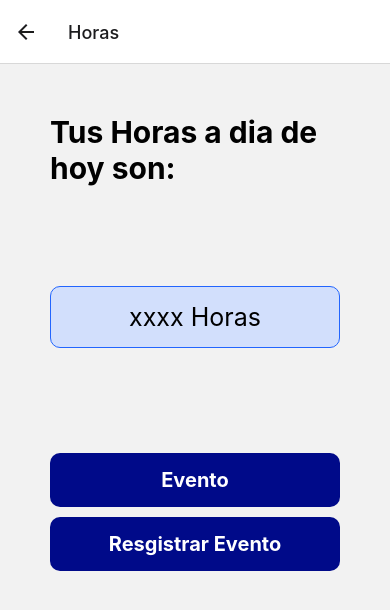
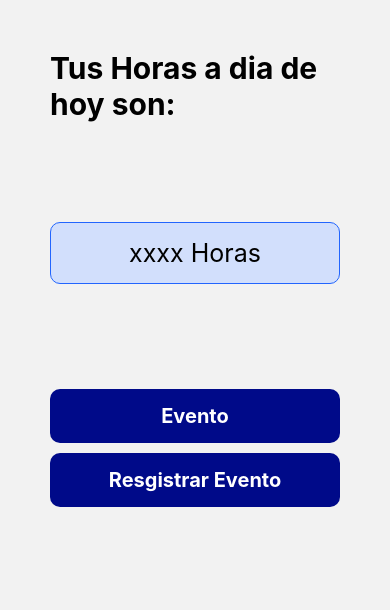
Before and after one commit to SebasGut/ProyectoApp, a React Native app: screen /Horas in a window 390 px wide. Shown: the top 610 px of the page. Built offline with nearby package versions, Linux system fonts and the light colour scheme.

Commit message:
presentable version 2

```diff
--- a/src/navigation/index.js
+++ b/src/navigation/index.js
@@ -22,14 +22,10 @@ const Navigation = () => {
           options={{headerShown: false}}
         />
         <Stack.Screen name="Registrar QR" component={QrScreen} />
-        <Stack.Screen name="Horas" component={PointScreen} />
+        <Stack.Screen name="Horas" component={PointScreen} options={{headerShown: false}}/>
         <Stack.Screen name="Eventos" component={EventScreen} />
         <Stack.Screen name="AdminScreen" component={AdminScreen} />
-        <Stack.Screen
-          name="AdminLogIn"
-          component={AdminLogIn}
-          options={{headerShown: false}}
-        />
+        <Stack.Screen name="AdminLogIn" component={AdminLogIn} />
       </Stack.Navigator>
     </NavigationContainer>
   );
```
